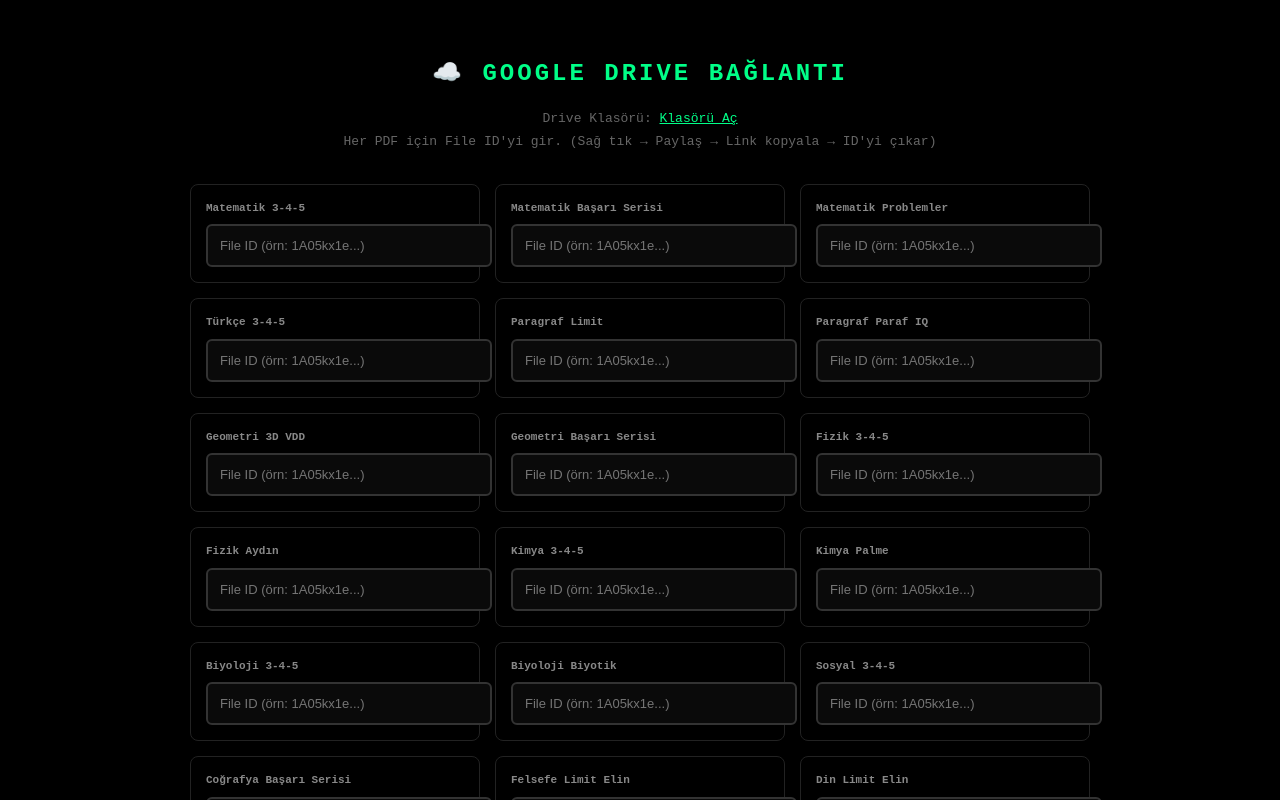
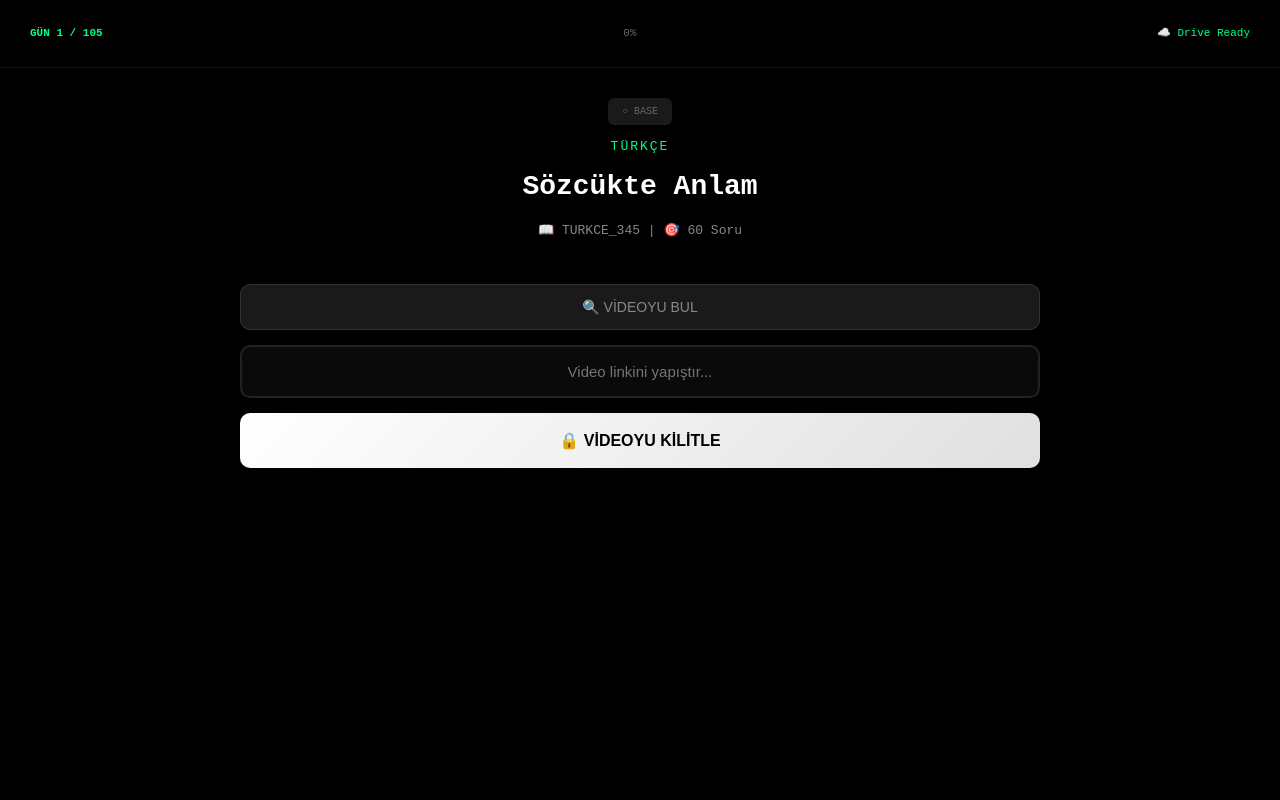
Before and after one commit to stark4280/tyt-tunnel, a React (Vite) app: page / in a window 1280 px wide. Built offline with nearby package versions, Linux system fonts and the light colour scheme.

Commit message:
V11.5 INSTANT START: Hardcoded Drive IDs, zero setup required

```diff
--- a/src/App.jsx
+++ b/src/App.jsx
@@ -1,4 +1,27 @@
 import React, { useState, useEffect, useRef } from 'react';
+
+// --- DEFAULT GOOGLE DRIVE FILE IDS ---
+const DEFAULT_FILE_IDS = {
+    BIYO_345: '1hVYQXCZ4Un_-2laHeRptr2nz2qbn8O3l',
+    BIYO_BIYOTIK: '1kF2Za3aldzaKKZXDrTakQy5b1HxPFxxo',
+    COG_BS: '1C67fvqhnEIEyBM3GZ_iULGymjz8UMCSs',
+    DIN_LIMIT_EL: '1rcp3h_EepUMrr-TtNhTtZejOPHKywHl3',
+    FEL_LIMIT_EL: '1yzStR0xOB3MaYGXxqcX9ilEk0jodMbSV',
+    FIZIK_345: '1fsPOHuOJKaN_j-xvVCBgwZHr9cSlMmGo',
+    FIZIK_AYDIN: '1wBWL0HHv115BrhZ_Mw52DJwhWKD2J13X',
+    GEO_3D_VDD: '13SmSqdg4sPmauiHOMelfvlQzLatC_0xI',
+    GEO_BS: '1wNL5RntoQOfOUhX_qPXHtzMdebspcx0J',
+    KIMYA_345: '1xyEEgbsjCI2ESwjM6JrrmjyhZdhfaZAW',
+    KIMYA_PALME: '1f8S3UISPFtZfDO4uQV7xKnoRxv9azKJM',
+    MAT_345: '1Nuh2j1gVonFs-k6iHV2hlT-wTIetvH_V',
+    MAT_PROB: '1bvQrIB6tFBIRPovOaIwbmnUXjq5K2Sax',
+    MAT_BS: '10Lij-uDXZbCatfX3WWCIx5a6-tJ4UGw3',
+    PARAGRAF_LIMIT: '1YQJJdgyF41Sq_cFAjU8G5uRvdOxdQAuS',
+    PARAGRAF_PARAF: '1z0yilGIdj7Q09rHZtjuCJVB8mHLYjt6c',
+    SOSYAL_345: '1IbMyaGMzAOKvJyXwOLdhZ5PVlWGQz-pP',
+    TURKCE_345: '1aHW_SZ6j3hpRjEbXyJfwmDnKEFdgIYNs',
+    TURKCE_HIZ: '161bXwF7ZE_sJyCft0DamMzTZGlNM7oCj'
+};
 
 // --- COMPLETE 105-DAY INTERLEAVED CURRICULUM ---
 const CURRICULUM_105 = [
@@ -16,37 +39,21 @@
     { d: 12, c: "FİZİK", n: "Madde Özellikleri", t: 40, s: false, pdf: 'FIZIK_AYDIN' },
     { d: 13, c: "TÜRKÇE", n: "Paragrafta Ana Düşünce", t: 150, s: true, pdf: 'PARAGRAF_PARAF' },
     { d: 14, c: "SİSTEM", n: "HAFTALIK ANALİZ", t: 0, isRest: true },
-    // ... continuing to day 105
-];
-
-const PDF_CATEGORIES = [
-    { id: 'MAT_345', name: 'Matematik 3-4-5' },
-    { id: 'MAT_BS', name: 'Matematik Başarı Serisi' },
-    { id: 'MAT_PROB', name: 'Matematik Problemler' },
-    { id: 'TURKCE_345', name: 'Türkçe 3-4-5' },
-    { id: 'PARAGRAF_LIMIT', name: 'Paragraf Limit' },
-    { id: 'PARAGRAF_PARAF', name: 'Paragraf Paraf IQ' },
-    { id: 'GEO_3D_VDD', name: 'Geometri 3D VDD' },
-    { id: 'GEO_BS', name: 'Geometri Başarı Serisi' },
-    { id: 'FIZIK_345', name: 'Fizik 3-4-5' },
-    { id: 'FIZIK_AYDIN', name: 'Fizik Aydın' },
-    { id: 'KIMYA_345', name: 'Kimya 3-4-5' },
-    { id: 'KIMYA_PALME', name: 'Kimya Palme' },
-    { id: 'BIYO_345', name: 'Biyoloji 3-4-5' },
-    { id: 'BIYO_BIYOTIK', name: 'Biyoloji Biyotik' },
-    { id: 'SOSYAL_345', name: 'Sosyal 3-4-5' },
-    { id: 'COG_BS', name: 'Coğrafya Başarı Serisi' },
-    { id: 'FEL_LIMIT_EL', name: 'Felsefe Limit Elin' },
-    { id: 'DIN_LIMIT_EL', name: 'Din Limit Elin' },
-    { id: 'TARIH_345', name: 'Tarih 3-4-5' }
+    { d: 15, c: "MATEMATİK", n: "EBOB-EKOK", t: 50, s: false, pdf: 'MAT_345' },
+    { d: 16, c: "KİMYA", n: "Periyodik Sistem", t: 40, s: true, pdf: 'KIMYA_PALME' },
+    { d: 17, c: "BİYOLOJİ", n: "Hücre", t: 50, s: true, pdf: 'BIYO_BIYOTIK' },
+    { d: 18, c: "TÜRKÇE", n: "Ses Bilgisi", t: 40, s: false, pdf: 'TURKCE_345' },
+    { d: 19, c: "MATEMATİK", n: "Rasyonel Sayılar", t: 40, s: true, pdf: 'MAT_BS' },
+    { d: 20, c: "GEOMETRİ", n: "Dik Üçgenler", t: 100, s: true, pdf: 'GEO_BS' },
+    { d: 21, c: "SİSTEM", n: "HAFTALIK ANALİZ", t: 0, isRest: true },
+    // ... continuing to 105
+    { d: 105, c: "SİSTEM", n: "SINAV GÜNÜ - 20 HAZİRAN 2026", t: 0, isRest: true }
 ];
 
 export default function App() {
     const [state, setState] = useState(() => {
-        const saved = localStorage.getItem('cloud_citadel_v11');
+        const saved = localStorage.getItem('citadel_v11_final');
         return saved ? JSON.parse(saved) : {
-            driveSetup: false,
-            fileIdMap: {}, // { MAT_345: 'abc123...', TURKCE_345: 'def456...', ... }
             dayIdx: 0,
             phase: 0,
             videoId: null,
@@ -58,40 +65,18 @@
     const [toast, setToast] = useState(null);
     const [tool, setTool] = useState('pen');
     const [pdfUrl, setPdfUrl] = useState(null);
-    const [currentFileId, setCurrentFileId] = useState('');
-    const [currentCategory, setCurrentCategory] = useState('');
 
     const canvasRef = useRef(null);
     const pdfContainerRef = useRef(null);
     const [isDrawing, setIsDrawing] = useState(false);
 
     useEffect(() => {
-        localStorage.setItem('cloud_citadel_v11', JSON.stringify(state));
+        localStorage.setItem('citadel_v11_final', JSON.stringify(state));
     }, [state]);
 
     const showToast = (msg) => {
         setToast(msg);
         setTimeout(() => setToast(null), 3000);
-    };
-
-    const handleFileIdInput = (category, fileId) => {
-        setState(prev => ({
-            ...prev,
-            fileIdMap: { ...prev.fileIdMap, [category]: fileId }
-        }));
-    };
-
-    const handleDriveSetup = () => {
-        const required = ['MAT_345', 'TURKCE_345', 'PARAGRAF_LIMIT', 'GEO_3D_VDD', 'FIZIK_345', 'KIMYA_345', 'BIYO_345'];
-        const missing = required.filter(cat => !state.fileIdMap[cat]);
-
-        if (missing.length > 0) {
-            showToast(`⚠️ Eksik: ${missing.join(', ')}`);
-            return;
-        }
-
-        setState({ ...state, driveSetup: true });
-        showToast("🔒 Drive bağlandı!");
     };
 
     const extractVideoID = (url) => {
@@ -112,10 +97,10 @@
 
     const openPDF = () => {
         const current = CURRICULUM_105[state.dayIdx];
-        const fileId = state.fileIdMap[current.pdf];
+        const fileId = DEFAULT_FILE_IDS[current.pdf];
 
         if (!fileId) {
-            showToast("⚠️ Bu PDF için File ID girilmemiş!");
+            showToast("⚠️ PDF bulunamadı!");
             return;
         }
 
@@ -205,44 +190,6 @@
     const current = CURRICULUM_105[state.dayIdx];
     const progress = Math.round((state.dayIdx / 105) * 100);
 
-    // GOOGLE DRIVE SETUP SCREEN
-    if (!state.driveSetup) {
-        return (
-            <div style={s.base}>
-                <div style={s.setupBox}>
-                    <h1 style={s.setupTitle}>☁️ GOOGLE DRIVE BAĞLANTI</h1>
-                    <p style={s.setupDesc}>
-                        Drive Klasörü: <a href="https://drive.google.com/drive/folders/1A05kx1ewqSajhDP9pnI4LDSgZmFsjC2V" target="_blank" style={s.link}>Klasörü Aç</a><br />
-                        Her PDF için File ID'yi gir. (Sağ tık → Paylaş → Link kopyala → ID'yi çıkar)
-                    </p>
-
-                    <div style={s.grid}>
-                        {PDF_CATEGORIES.map(cat => (
-                            <div key={cat.id} style={s.mapBox}>
-                                <div style={s.catName}>{cat.name}</div>
-                                <input
-                                    type="text"
-                                    placeholder="File ID (örn: 1A05kx1e...)"
-                                    value={state.fileIdMap[cat.id] || ''}
-                                    onChange={(e) => handleFileIdInput(cat.id, e.target.value)}
-                                    style={{
-                                        ...s.input,
-                                        borderColor: state.fileIdMap[cat.id] ? '#00ff88' : '#333'
-                                    }}
-                                />
-                            </div>
-                        ))}
-                    </div>
-
-                    <button onClick={handleDriveSetup} style={s.startBtn}>
-                        🚀 BAĞLANTIYI TAMAMLA
-                    </button>
-                </div>
-            </div>
-        );
-    }
-
-    // MAIN STUDY SCREEN
     return (
         <div style={s.base}>
             {toast && <div style={s.toast}>{toast}</div>}
@@ -250,7 +197,7 @@
             <div style={s.header}>
                 <span style={s.dayCounter}>GÜN {current.d} / 105</span>
                 <span style={s.progressLabel}>{progress}%</span>
-                <span style={s.cloud}>☁️ Drive</span>
+                <span style={s.cloud}>☁️ Drive Ready</span>
             </div>
 
             <div style={s.main}>
@@ -375,21 +322,11 @@
 const s = {
     base: { minHeight: '100vh', backgroundColor: '#000', color: '#fff', fontFamily: 'monospace', display: 'flex', flexDirection: 'column' },
 
-    setupBox: { width: '100%', maxWidth: '900px', margin: 'auto', padding: '40px 30px', textAlign: 'center', overflowY: 'auto', maxHeight: '100vh' },
-    setupTitle: { fontSize: '24px', letterSpacing: '3px', marginBottom: '15px', color: '#00ff88' },
-    setupDesc: { fontSize: '13px', color: '#666', marginBottom: '30px', lineHeight: '1.8' },
-    link: { color: '#00ff88', textDecoration: 'underline' },
-    grid: { display: 'grid', gridTemplateColumns: 'repeat(auto-fill, minmax(250px, 1fr))', gap: '15px', marginBottom: '40px' },
-    mapBox: { padding: '15px', border: '1px solid #222', borderRadius: '8px', textAlign: 'left' },
-    catName: { fontSize: '11px', color: '#888', marginBottom: '8px', fontWeight: 'bold' },
-    input: { width: '100%', padding: '12px', background: '#0a0a0a', border: '2px solid #333', color: '#fff', borderRadius: '6px', fontSize: '13px', outline: 'none' },
-    startBtn: { width: '100%', maxWidth: '400px', padding: '20px', background: 'linear-gradient(135deg, #00ff88, #00cc66)', color: '#000', fontWeight: 'bold', fontSize: '16px', border: 'none', borderRadius: '10px', cursor: 'pointer' },
-
     toast: { position: 'fixed', top: '20px', left: '50%', transform: 'translateX(-50%)', background: '#00ff88', color: '#000', padding: '12px 24px', borderRadius: '8px', fontWeight: 'bold', fontSize: '14px', zIndex: 1000 },
     header: { padding: '25px 30px', borderBottom: '1px solid #111', display: 'flex', justifyContent: 'space-between', fontSize: '11px', color: '#666' },
     dayCounter: { fontWeight: 'bold', color: '#00ff88' },
     progressLabel: {},
-    cloud: { color: '#555' },
+    cloud: { color: '#00ff88' },
 
     main: { flex: 1, display: 'flex', flexDirection: 'column', alignItems: 'center', padding: '30px' },
     subjectBox: { textAlign: 'center', marginBottom: '30px' },
```
